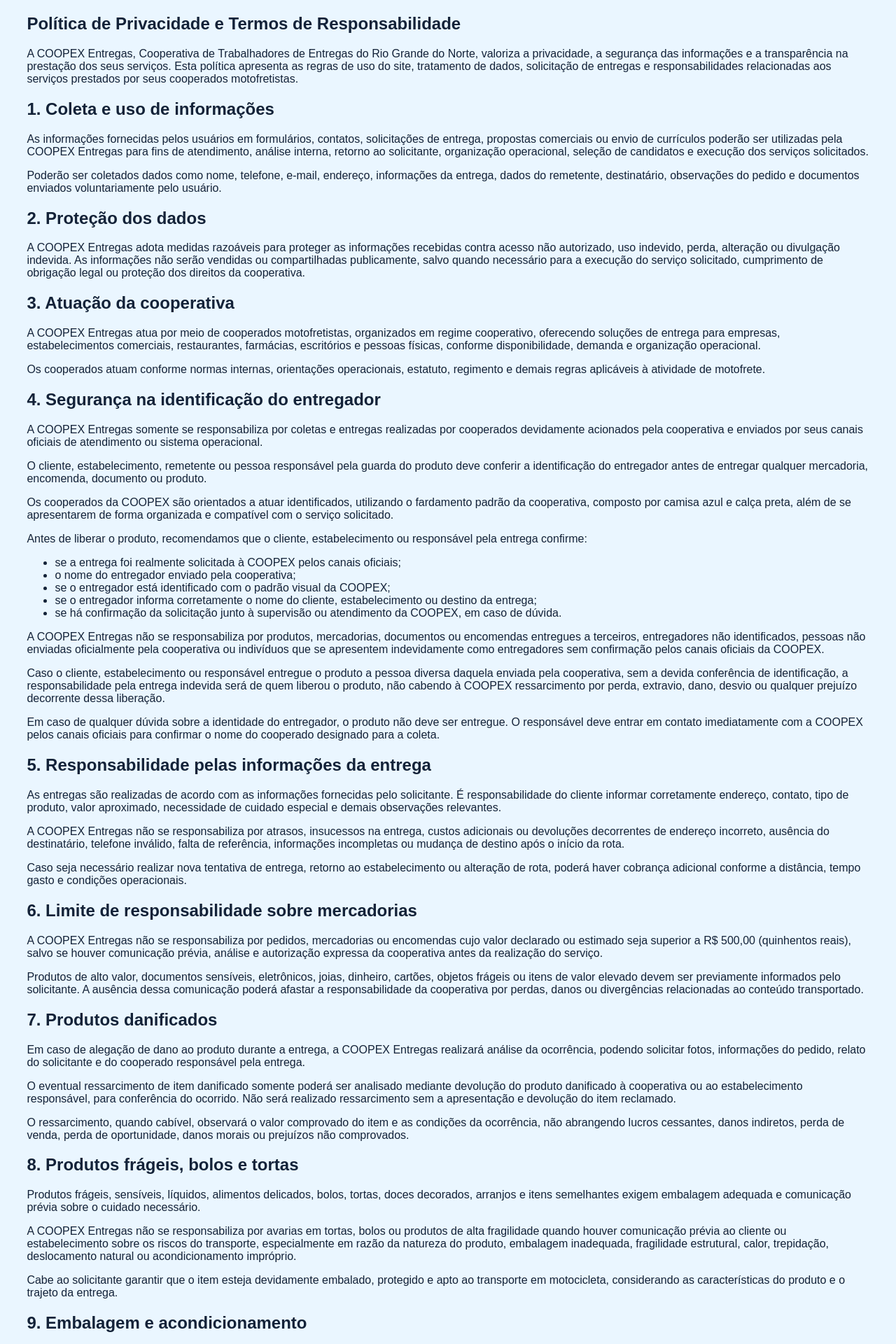
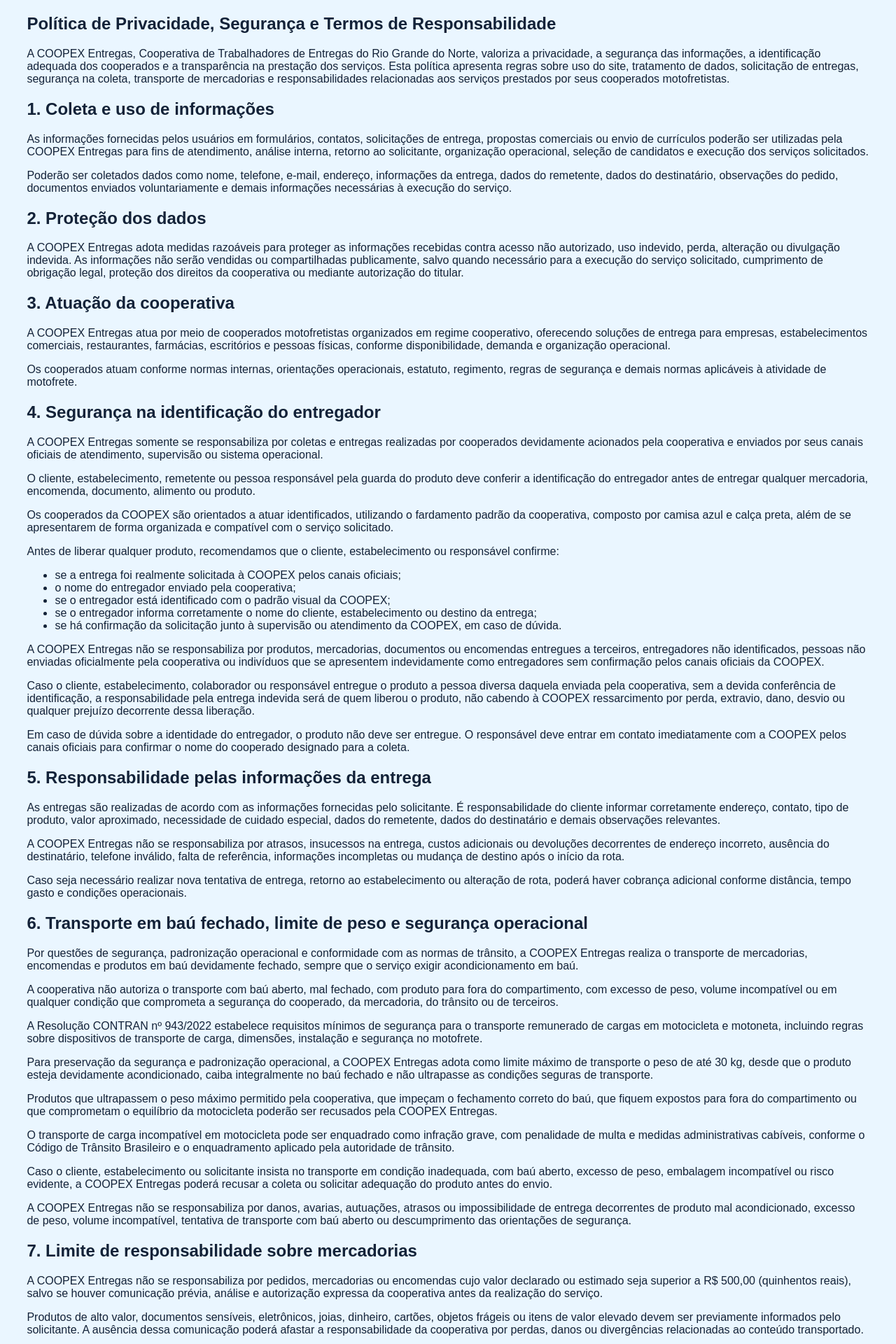
Before and after one commit to thalesalcantara/coopex-site, a Flask app: page /politica-de-privacidade in a window 1280 px wide. Shown: the top 1920 px of the page at 70% size. Run offline with Flask 3, Linux system fonts and the light colour scheme.

Commit message:
Update politica_privacidade.html

```diff
--- a/templates/politica_privacidade.html
+++ b/templates/politica_privacidade.html
@@ -3,87 +3,33 @@
 <head>
   <meta charset="utf-8">
   <meta name="viewport" content="width=device-width, initial-scale=1">
-  <title>Política de Privacidade - COOPEX Entregas</title>
+  <title>Política de Privacidade, Segurança e Termos de Responsabilidade - COOPEX Entregas</title>
   <link rel="stylesheet" href="{{ url_for('static', filename='style.css') }}">
 </head>
 
 <body>
   <main class="policy-page">
     <article class="container policy-card">
-      <h1>Política de Privacidade e Termos de Responsabilidade</h1>
+      <h1>Política de Privacidade, Segurança e Termos de Responsabilidade</h1>
 
-      <p>
-        A COOPEX Entregas, Cooperativa de Trabalhadores de Entregas do Rio Grande do Norte,
-        valoriza a privacidade, a segurança das informações e a transparência na prestação
-        dos seus serviços. Esta política apresenta as regras de uso do site, tratamento de
-        dados, solicitação de entregas e responsabilidades relacionadas aos serviços prestados
-        por seus cooperados motofretistas.
-      </p>
+      <p>A COOPEX Entregas, Cooperativa de Trabalhadores de Entregas do Rio Grande do Norte, valoriza a privacidade, a segurança das informações, a identificação adequada dos cooperados e a transparência na prestação dos serviços. Esta política apresenta regras sobre uso do site, tratamento de dados, solicitação de entregas, segurança na coleta, transporte de mercadorias e responsabilidades relacionadas aos serviços prestados por seus cooperados motofretistas.</p>
 
       <h2>1. Coleta e uso de informações</h2>
-
-      <p>
-        As informações fornecidas pelos usuários em formulários, contatos, solicitações de
-        entrega, propostas comerciais ou envio de currículos poderão ser utilizadas pela
-        COOPEX Entregas para fins de atendimento, análise interna, retorno ao solicitante,
-        organização operacional, seleção de candidatos e execução dos serviços solicitados.
-      </p>
-
-      <p>
-        Poderão ser coletados dados como nome, telefone, e-mail, endereço, informações da
-        entrega, dados do remetente, destinatário, observações do pedido e documentos enviados
-        voluntariamente pelo usuário.
-      </p>
+      <p>As informações fornecidas pelos usuários em formulários, contatos, solicitações de entrega, propostas comerciais ou envio de currículos poderão ser utilizadas pela COOPEX Entregas para fins de atendimento, análise interna, retorno ao solicitante, organização operacional, seleção de candidatos e execução dos serviços solicitados.</p>
+      <p>Poderão ser coletados dados como nome, telefone, e-mail, endereço, informações da entrega, dados do remetente, dados do destinatário, observações do pedido, documentos enviados voluntariamente e demais informações necessárias à execução do serviço.</p>
 
       <h2>2. Proteção dos dados</h2>
-
-      <p>
-        A COOPEX Entregas adota medidas razoáveis para proteger as informações recebidas
-        contra acesso não autorizado, uso indevido, perda, alteração ou divulgação indevida.
-        As informações não serão vendidas ou compartilhadas publicamente, salvo quando
-        necessário para a execução do serviço solicitado, cumprimento de obrigação legal ou
-        proteção dos direitos da cooperativa.
-      </p>
+      <p>A COOPEX Entregas adota medidas razoáveis para proteger as informações recebidas contra acesso não autorizado, uso indevido, perda, alteração ou divulgação indevida. As informações não serão vendidas ou compartilhadas publicamente, salvo quando necessário para a execução do serviço solicitado, cumprimento de obrigação legal, proteção dos direitos da cooperativa ou mediante autorização do titular.</p>
 
       <h2>3. Atuação da cooperativa</h2>
-
-      <p>
-        A COOPEX Entregas atua por meio de cooperados motofretistas, organizados em regime
-        cooperativo, oferecendo soluções de entrega para empresas, estabelecimentos comerciais,
-        restaurantes, farmácias, escritórios e pessoas físicas, conforme disponibilidade,
-        demanda e organização operacional.
-      </p>
-
-      <p>
-        Os cooperados atuam conforme normas internas, orientações operacionais, estatuto,
-        regimento e demais regras aplicáveis à atividade de motofrete.
-      </p>
+      <p>A COOPEX Entregas atua por meio de cooperados motofretistas organizados em regime cooperativo, oferecendo soluções de entrega para empresas, estabelecimentos comerciais, restaurantes, farmácias, escritórios e pessoas físicas, conforme disponibilidade, demanda e organização operacional.</p>
+      <p>Os cooperados atuam conforme normas internas, orientações operacionais, estatuto, regimento, regras de segurança e demais normas aplicáveis à atividade de motofrete.</p>
 
       <h2>4. Segurança na identificação do entregador</h2>
-
-      <p>
-        A COOPEX Entregas somente se responsabiliza por coletas e entregas realizadas por
-        cooperados devidamente acionados pela cooperativa e enviados por seus canais oficiais
-        de atendimento ou sistema operacional.
-      </p>
-
-      <p>
-        O cliente, estabelecimento, remetente ou pessoa responsável pela guarda do produto
-        deve conferir a identificação do entregador antes de entregar qualquer mercadoria,
-        encomenda, documento ou produto.
-      </p>
-
-      <p>
-        Os cooperados da COOPEX são orientados a atuar identificados, utilizando o fardamento
-        padrão da cooperativa, composto por camisa azul e calça preta, além de se apresentarem
-        de forma organizada e compatível com o serviço solicitado.
-      </p>
-
-      <p>
-        Antes de liberar o produto, recomendamos que o cliente, estabelecimento ou responsável
-        pela entrega confirme:
-      </p>
-
+      <p>A COOPEX Entregas somente se responsabiliza por coletas e entregas realizadas por cooperados devidamente acionados pela cooperativa e enviados por seus canais oficiais de atendimento, supervisão ou sistema operacional.</p>
+      <p>O cliente, estabelecimento, remetente ou pessoa responsável pela guarda do produto deve conferir a identificação do entregador antes de entregar qualquer mercadoria, encomenda, documento, alimento ou produto.</p>
+      <p>Os cooperados da COOPEX são orientados a atuar identificados, utilizando o fardamento padrão da cooperativa, composto por camisa azul e calça preta, além de se apresentarem de forma organizada e compatível com o serviço solicitado.</p>
+      <p>Antes de liberar qualquer produto, recomendamos que o cliente, estabelecimento ou responsável confirme:</p>
       <ul>
         <li>se a entrega foi realmente solicitada à COOPEX pelos canais oficiais;</li>
         <li>o nome do entregador enviado pela cooperativa;</li>
@@ -91,176 +37,59 @@
         <li>se o entregador informa corretamente o nome do cliente, estabelecimento ou destino da entrega;</li>
         <li>se há confirmação da solicitação junto à supervisão ou atendimento da COOPEX, em caso de dúvida.</li>
       </ul>
-
-      <p>
-        A COOPEX Entregas não se responsabiliza por produtos, mercadorias, documentos ou
-        encomendas entregues a terceiros, entregadores não identificados, pessoas não enviadas
-        oficialmente pela cooperativa ou indivíduos que se apresentem indevidamente como
-        entregadores sem confirmação pelos canais oficiais da COOPEX.
-      </p>
-
-      <p>
-        Caso o cliente, estabelecimento ou responsável entregue o produto a pessoa diversa
-        daquela enviada pela cooperativa, sem a devida conferência de identificação, a
-        responsabilidade pela entrega indevida será de quem liberou o produto, não cabendo
-        à COOPEX ressarcimento por perda, extravio, dano, desvio ou qualquer prejuízo
-        decorrente dessa liberação.
-      </p>
-
-      <p>
-        Em caso de qualquer dúvida sobre a identidade do entregador, o produto não deve ser
-        entregue. O responsável deve entrar em contato imediatamente com a COOPEX pelos canais
-        oficiais para confirmar o nome do cooperado designado para a coleta.
-      </p>
+      <p>A COOPEX Entregas não se responsabiliza por produtos, mercadorias, documentos ou encomendas entregues a terceiros, entregadores não identificados, pessoas não enviadas oficialmente pela cooperativa ou indivíduos que se apresentem indevidamente como entregadores sem confirmação pelos canais oficiais da COOPEX.</p>
+      <p>Caso o cliente, estabelecimento, colaborador ou responsável entregue o produto a pessoa diversa daquela enviada pela cooperativa, sem a devida conferência de identificação, a responsabilidade pela entrega indevida será de quem liberou o produto, não cabendo à COOPEX ressarcimento por perda, extravio, dano, desvio ou qualquer prejuízo decorrente dessa liberação.</p>
+      <p>Em caso de dúvida sobre a identidade do entregador, o produto não deve ser entregue. O responsável deve entrar em contato imediatamente com a COOPEX pelos canais oficiais para confirmar o nome do cooperado designado para a coleta.</p>
 
       <h2>5. Responsabilidade pelas informações da entrega</h2>
+      <p>As entregas são realizadas de acordo com as informações fornecidas pelo solicitante. É responsabilidade do cliente informar corretamente endereço, contato, tipo de produto, valor aproximado, necessidade de cuidado especial, dados do remetente, dados do destinatário e demais observações relevantes.</p>
+      <p>A COOPEX Entregas não se responsabiliza por atrasos, insucessos na entrega, custos adicionais ou devoluções decorrentes de endereço incorreto, ausência do destinatário, telefone inválido, falta de referência, informações incompletas ou mudança de destino após o início da rota.</p>
+      <p>Caso seja necessário realizar nova tentativa de entrega, retorno ao estabelecimento ou alteração de rota, poderá haver cobrança adicional conforme distância, tempo gasto e condições operacionais.</p>
 
-      <p>
-        As entregas são realizadas de acordo com as informações fornecidas pelo solicitante.
-        É responsabilidade do cliente informar corretamente endereço, contato, tipo de produto,
-        valor aproximado, necessidade de cuidado especial e demais observações relevantes.
-      </p>
+      <h2>6. Transporte em baú fechado, limite de peso e segurança operacional</h2>
+      <p>Por questões de segurança, padronização operacional e conformidade com as normas de trânsito, a COOPEX Entregas realiza o transporte de mercadorias, encomendas e produtos em baú devidamente fechado, sempre que o serviço exigir acondicionamento em baú.</p>
+      <p>A cooperativa não autoriza o transporte com baú aberto, mal fechado, com produto para fora do compartimento, com excesso de peso, volume incompatível ou em qualquer condição que comprometa a segurança do cooperado, da mercadoria, do trânsito ou de terceiros.</p>
+      <p>A Resolução CONTRAN nº 943/2022 estabelece requisitos mínimos de segurança para o transporte remunerado de cargas em motocicleta e motoneta, incluindo regras sobre dispositivos de transporte de carga, dimensões, instalação e segurança no motofrete.</p>
+      <p>Para preservação da segurança e padronização operacional, a COOPEX Entregas adota como limite máximo de transporte o peso de até 30 kg, desde que o produto esteja devidamente acondicionado, caiba integralmente no baú fechado e não ultrapasse as condições seguras de transporte.</p>
+      <p>Produtos que ultrapassem o peso máximo permitido pela cooperativa, que impeçam o fechamento correto do baú, que fiquem expostos para fora do compartimento ou que comprometam o equilíbrio da motocicleta poderão ser recusados pela COOPEX Entregas.</p>
+      <p>O transporte de carga incompatível em motocicleta pode ser enquadrado como infração grave, com penalidade de multa e medidas administrativas cabíveis, conforme o Código de Trânsito Brasileiro e o enquadramento aplicado pela autoridade de trânsito.</p>
+      <p>Caso o cliente, estabelecimento ou solicitante insista no transporte em condição inadequada, com baú aberto, excesso de peso, embalagem incompatível ou risco evidente, a COOPEX Entregas poderá recusar a coleta ou solicitar adequação do produto antes do envio.</p>
+      <p>A COOPEX Entregas não se responsabiliza por danos, avarias, autuações, atrasos ou impossibilidade de entrega decorrentes de produto mal acondicionado, excesso de peso, volume incompatível, tentativa de transporte com baú aberto ou descumprimento das orientações de segurança.</p>
 
-      <p>
-        A COOPEX Entregas não se responsabiliza por atrasos, insucessos na entrega, custos
-        adicionais ou devoluções decorrentes de endereço incorreto, ausência do destinatário,
-        telefone inválido, falta de referência, informações incompletas ou mudança de destino
-        após o início da rota.
-      </p>
+      <h2>7. Limite de responsabilidade sobre mercadorias</h2>
+      <p>A COOPEX Entregas não se responsabiliza por pedidos, mercadorias ou encomendas cujo valor declarado ou estimado seja superior a R$ 500,00 (quinhentos reais), salvo se houver comunicação prévia, análise e autorização expressa da cooperativa antes da realização do serviço.</p>
+      <p>Produtos de alto valor, documentos sensíveis, eletrônicos, joias, dinheiro, cartões, objetos frágeis ou itens de valor elevado devem ser previamente informados pelo solicitante. A ausência dessa comunicação poderá afastar a responsabilidade da cooperativa por perdas, danos ou divergências relacionadas ao conteúdo transportado.</p>
 
-      <p>
-        Caso seja necessário realizar nova tentativa de entrega, retorno ao estabelecimento
-        ou alteração de rota, poderá haver cobrança adicional conforme a distância, tempo
-        gasto e condições operacionais.
-      </p>
+      <h2>8. Produtos danificados</h2>
+      <p>Em caso de alegação de dano ao produto durante a entrega, a COOPEX Entregas realizará análise da ocorrência, podendo solicitar fotos, informações do pedido, relato do solicitante e do cooperado responsável pela entrega.</p>
+      <p>O eventual ressarcimento de item danificado somente poderá ser analisado mediante devolução do produto danificado à cooperativa ou ao estabelecimento responsável, para conferência do ocorrido. Não será realizado ressarcimento sem a apresentação e devolução do item reclamado.</p>
+      <p>O ressarcimento, quando cabível, observará o valor comprovado do item e as condições da ocorrência, não abrangendo lucros cessantes, danos indiretos, perda de venda, perda de oportunidade, danos morais ou prejuízos não comprovados.</p>
 
-      <h2>6. Limite de responsabilidade sobre mercadorias</h2>
+      <h2>9. Produtos frágeis, bolos e tortas</h2>
+      <p>Produtos frágeis, sensíveis, líquidos, alimentos delicados, bolos, tortas, doces decorados, arranjos e itens semelhantes exigem embalagem adequada e comunicação prévia sobre o cuidado necessário.</p>
+      <p>A COOPEX Entregas não se responsabiliza por avarias em tortas, bolos ou produtos de alta fragilidade quando houver comunicação prévia ao cliente ou estabelecimento sobre os riscos do transporte, especialmente em razão da natureza do produto, embalagem inadequada, fragilidade estrutural, calor, trepidação, deslocamento natural ou acondicionamento impróprio.</p>
+      <p>Cabe ao solicitante garantir que o item esteja devidamente embalado, protegido e apto ao transporte em motocicleta, considerando as características do produto e o trajeto da entrega.</p>
 
-      <p>
-        A COOPEX Entregas não se responsabiliza por pedidos, mercadorias ou encomendas cujo
-        valor declarado ou estimado seja superior a R$ 500,00 (quinhentos reais), salvo se
-        houver comunicação prévia, análise e autorização expressa da cooperativa antes da
-        realização do serviço.
-      </p>
+      <h2>10. Embalagem e acondicionamento</h2>
+      <p>A responsabilidade pela embalagem correta do produto é do solicitante ou do estabelecimento remetente. A embalagem deve ser compatível com o tipo de item, protegendo contra vazamentos, quebras, amassados, exposição ao calor, movimentação interna e demais riscos previsíveis do transporte.</p>
+      <p>A COOPEX Entregas poderá recusar ou orientar a não realização de entregas quando identificar risco evidente ao produto, ao cooperado, ao destinatário ou à operação.</p>
 
-      <p>
-        Produtos de alto valor, documentos sensíveis, eletrônicos, joias, dinheiro, cartões,
-        objetos frágeis ou itens de valor elevado devem ser previamente informados pelo
-        solicitante. A ausência dessa comunicação poderá afastar a responsabilidade da
-        cooperativa por perdas, danos ou divergências relacionadas ao conteúdo transportado.
-      </p>
+      <h2>11. Prazos e condições operacionais</h2>
+      <p>Os prazos de entrega podem variar conforme demanda, trânsito, clima, distância, disponibilidade de cooperados, condições de segurança, restrições de acesso, horários de funcionamento dos estabelecimentos e demais fatores externos.</p>
+      <p>A COOPEX Entregas busca realizar os atendimentos com agilidade e organização, mas não garante horário exato de chegada quando houver situações externas que interfiram na operação.</p>
 
-      <h2>7. Produtos danificados</h2>
+      <h2>12. Itens proibidos ou restritos</h2>
+      <p>A COOPEX Entregas não realiza transporte de produtos ilícitos, perigosos, inflamáveis, armas, substâncias proibidas, dinheiro em espécie em alto valor, itens sem identificação, mercadorias sem procedência ou qualquer objeto que possa violar a legislação vigente ou oferecer risco à segurança do cooperado e de terceiros.</p>
 
-      <p>
-        Em caso de alegação de dano ao produto durante a entrega, a COOPEX Entregas realizará
-        análise da ocorrência, podendo solicitar fotos, informações do pedido, relato do
-        solicitante e do cooperado responsável pela entrega.
-      </p>
+      <h2>13. Links externos</h2>
+      <p>O site da COOPEX Entregas pode conter links para WhatsApp, Instagram, Google Maps, páginas de parceiros, sistemas externos ou outros canais de atendimento. A COOPEX não se responsabiliza pelas práticas de privacidade, funcionamento, conteúdo ou segurança desses serviços externos.</p>
 
-      <p>
-        O eventual ressarcimento de item danificado somente poderá ser analisado mediante
-        devolução do produto danificado à cooperativa ou ao estabelecimento responsável,
-        para conferência do ocorrido. Não será realizado ressarcimento sem a apresentação
-        e devolução do item reclamado.
-      </p>
+      <h2>14. Alterações desta política</h2>
+      <p>A COOPEX Entregas poderá atualizar esta Política de Privacidade, Segurança e Termos de Responsabilidade a qualquer momento, visando adequação operacional, jurídica, tecnológica ou institucional. Recomenda-se que o usuário consulte esta página periodicamente.</p>
 
-      <p>
-        O ressarcimento, quando cabível, observará o valor comprovado do item e as condições
-        da ocorrência, não abrangendo lucros cessantes, danos indiretos, perda de venda,
-        perda de oportunidade, danos morais ou prejuízos não comprovados.
-      </p>
-
-      <h2>8. Produtos frágeis, bolos e tortas</h2>
-
-      <p>
-        Produtos frágeis, sensíveis, líquidos, alimentos delicados, bolos, tortas, doces
-        decorados, arranjos e itens semelhantes exigem embalagem adequada e comunicação
-        prévia sobre o cuidado necessário.
-      </p>
-
-      <p>
-        A COOPEX Entregas não se responsabiliza por avarias em tortas, bolos ou produtos
-        de alta fragilidade quando houver comunicação prévia ao cliente ou estabelecimento
-        sobre os riscos do transporte, especialmente em razão da natureza do produto,
-        embalagem inadequada, fragilidade estrutural, calor, trepidação, deslocamento natural
-        ou acondicionamento impróprio.
-      </p>
-
-      <p>
-        Cabe ao solicitante garantir que o item esteja devidamente embalado, protegido e
-        apto ao transporte em motocicleta, considerando as características do produto e
-        o trajeto da entrega.
-      </p>
-
-      <h2>9. Embalagem e acondicionamento</h2>
-
-      <p>
-        A responsabilidade pela embalagem correta do produto é do solicitante ou do
-        estabelecimento remetente. A embalagem deve ser compatível com o tipo de item,
-        protegendo contra vazamentos, quebras, amassados, exposição ao calor, movimentação
-        interna e demais riscos previsíveis do transporte.
-      </p>
-
-      <p>
-        A COOPEX Entregas poderá recusar ou orientar a não realização de entregas quando
-        identificar risco evidente ao produto, ao cooperado, ao destinatário ou à operação.
-      </p>
-
-      <h2>10. Prazos e condições operacionais</h2>
-
-      <p>
-        Os prazos de entrega podem variar conforme demanda, trânsito, clima, distância,
-        disponibilidade de cooperados, condições de segurança, restrições de acesso,
-        horários de funcionamento dos estabelecimentos e demais fatores externos.
-      </p>
-
-      <p>
-        A COOPEX Entregas busca realizar os atendimentos com agilidade e organização, mas
-        não garante horário exato de chegada quando houver situações externas que interfiram
-        na operação.
-      </p>
-
-      <h2>11. Itens proibidos ou restritos</h2>
-
-      <p>
-        A COOPEX Entregas não realiza transporte de produtos ilícitos, perigosos, inflamáveis,
-        armas, substâncias proibidas, dinheiro em espécie em alto valor, itens sem identificação,
-        mercadorias sem procedência ou qualquer objeto que possa violar a legislação vigente
-        ou oferecer risco à segurança do cooperado e de terceiros.
-      </p>
-
-      <h2>12. Links externos</h2>
-
-      <p>
-        O site da COOPEX Entregas pode conter links para WhatsApp, Instagram, Google Maps,
-        páginas de parceiros, sistemas externos ou outros canais de atendimento. A COOPEX
-        não se responsabiliza pelas práticas de privacidade, funcionamento, conteúdo ou
-        segurança desses serviços externos.
-      </p>
-
-      <h2>13. Alterações desta política</h2>
-
-      <p>
-        A COOPEX Entregas poderá atualizar esta Política de Privacidade e Termos de
-        Responsabilidade a qualquer momento, visando adequação operacional, jurídica,
-        tecnológica ou institucional. Recomenda-se que o usuário consulte esta página
-        periodicamente.
-      </p>
-
-      <h2>14. Contato</h2>
-
-      <p>
-        Em caso de dúvidas, solicitações ou esclarecimentos sobre esta política, o usuário
-        poderá entrar em contato com a COOPEX Entregas pelos canais oficiais informados
-        no site.
-      </p>
-
-      <p>
-        Ao utilizar o site, solicitar entregas, enviar informações ou contratar os serviços,
-        o usuário declara estar ciente e de acordo com esta Política de Privacidade e
-        Termos de Responsabilidade.
-      </p>
+      <h2>15. Contato</h2>
+      <p>Em caso de dúvidas, solicitações ou esclarecimentos sobre esta política, o usuário poderá entrar em contato com a COOPEX Entregas pelos canais oficiais informados no site.</p>
+      <p>Ao utilizar o site, solicitar entregas, enviar informações ou contratar os serviços, o usuário declara estar ciente e de acordo com esta Política de Privacidade, Segurança e Termos de Responsabilidade.</p>
 
       <a class="btn primary" href="{{ url_for('index') }}">Voltar ao site</a>
     </article>
```
